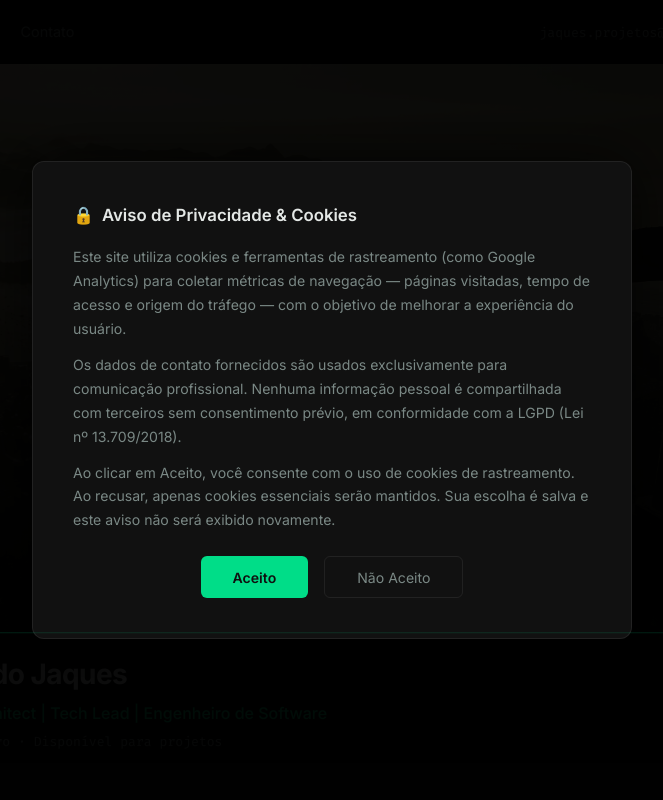
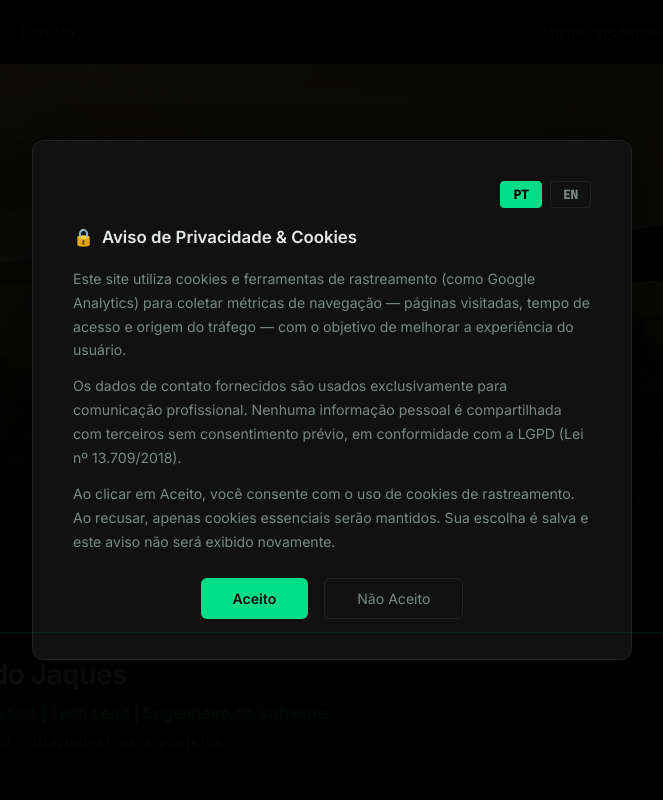
Before and after one commit to LeonardoJaques/jaquesprojetos, a plain HTML site: page index.html in a window 1280 px wide. Shown: the top 800 px of the page, without its empty margins (308-971 px from the left). Drawn offline with Linux system fonts and the light colour scheme.

Commit message:
feat: adiciona seletor de idioma no modal de privacidade e melhora tecnologias
- Adiciona botões PT/EN no modal de privacidade para troca de idioma
- Download do CV dinâmico conforme idioma (curriculo PT / resume EN)
- Reposiciona IA & LLMs para maior destaque, adiciona Copilot e Antigravity
- Adiciona Clean Code em Arquitetura & Metodologias
- Sincroniza botões de idioma do header e modal

```diff
--- a/css/styles.css
+++ b/css/styles.css
@@ -1092,6 +1092,37 @@ html.light .btn-whatsapp:hover {
     to { opacity: 1; transform: translateY(0); }
 }
 
+.privacy-lang-toggle {
+    display: flex;
+    gap: 0.5rem;
+    justify-content: flex-end;
+    margin-bottom: 1rem;
+}
+
+.privacy-lang-btn {
+    background: transparent;
+    border: 1px solid var(--card-border);
+    color: var(--text-muted);
+    padding: 0.25rem 0.75rem;
+    border-radius: 4px;
+    cursor: pointer;
+    font-size: 0.8rem;
+    font-weight: 600;
+    font-family: 'Fira Code', monospace;
+    transition: all 0.2s ease;
+}
+
+.privacy-lang-btn:hover {
+    border-color: var(--primary);
+    color: var(--primary);
+}
+
+.privacy-lang-btn.active {
+    background: var(--primary);
+    border-color: var(--primary);
+    color: #000;
+}
+
 .privacy-popup h3 {
     font-size: 1.05rem;
     font-weight: 600;
--- a/index.html
+++ b/index.html
@@ -32,6 +32,10 @@
     <!-- Privacy Modal -->
     <div class="privacy-overlay" id="privacyOverlay">
         <div class="privacy-popup">
+            <div class="privacy-lang-toggle">
+                <button class="privacy-lang-btn active" data-privacy-lang="pt">PT</button>
+                <button class="privacy-lang-btn" data-privacy-lang="en">EN</button>
+            </div>
             <h3>🔒 <span data-i18n="privacy-title">Aviso de Privacidade & Cookies</span></h3>
             <p data-i18n="privacy-text1">Este site utiliza <strong>cookies e ferramentas de rastreamento</strong> (como Google Analytics) para coletar métricas de navegação — páginas visitadas, tempo de acesso e origem do tráfego — com o objetivo de melhorar a experiência do usuário.</p>
             <p data-i18n="privacy-text2">Os dados de contato fornecidos são usados exclusivamente para comunicação profissional. Nenhuma informação pessoal é compartilhada com terceiros sem consentimento prévio, em conformidade com a <strong>LGPD (Lei nº 13.709/2018)</strong>.</p>
@@ -334,10 +338,7 @@
                         </div>
                     </div>
                     <p class="about-desc" data-i18n="about-desc">Arquiteto de Soluções e Tech Lead com sólida experiência em desenho de arquitetura de software, modernização de sistemas legados e liderança técnica. Atualmente focado em soluções de alta performance utilizando Java, Cloud Computing e Big Data (Databricks). Background diversificado em desenvolvimento Full Stack (Java/Kotlin, React, Node.js) e mobile. Entusiasta de tecnologias open-source, boas práticas de engenharia de software e metodologias ágeis.</p>
-                    <div class="btn-download-group">
-                        <a href="Leonardo_Jaques_Curriculo.pdf" class="btn-download" download>📄 <span data-i18n="download-cv-pt">$ download --curriculo</span></a>
-                        <a href="Leonardo_Jaques_Resume.pdf" class="btn-download" download>📄 <span data-i18n="download-cv-en">$ download --resume</span></a>
-                    </div>
+                    <a href="Leonardo_Jaques_Curriculo.pdf" class="btn-download" id="btn-cv-download" download>📄 <span data-i18n="download-cv">$ download --curriculo</span></a>
                 </div>
                 <div class="about-right">
                     <p class="section-label" data-i18n="tech-label">TECNOLOGIAS</p>
@@ -359,6 +360,14 @@
                             </ul>
                         </div>
                         <div class="tech-group">
+                            <span class="tech-group-label">IA &amp; LLMs</span>
+                            <ul class="tech-list">
+                                <li>Claude · Gemini · Codex</li>
+                                <li>Claude Code · Cursor · Copilot</li>
+                                <li>Antigravity · Prompt Engineering</li>
+                            </ul>
+                        </div>
+                        <div class="tech-group">
                             <span class="tech-group-label">Cloud &amp; DevOps</span>
                             <ul class="tech-list">
                                 <li>AWS · Azure (Portal, DevOps)</li>
@@ -377,17 +386,9 @@
                         <div class="tech-group">
                             <span class="tech-group-label" data-i18n="tech-arch">Arquitetura &amp; Metodologias</span>
                             <ul class="tech-list">
-                                <li>Microserviços · Clean · Hexagonal · Onion</li>
-                                <li>SOLID · CQRS · C4 Model · Design Patterns</li>
+                                <li>Microserviços · Hexagonal · Onion</li>
+                                <li>SOLID · CQRS · C4 Model · Design Patterns · Clean Code</li>
                                 <li>Kafka/RabbitMQ · Scrum/Agile</li>
-                            </ul>
-                        </div>
-                        <div class="tech-group">
-                            <span class="tech-group-label">IA &amp; LLMs</span>
-                            <ul class="tech-list">
-                                <li>Claude · Gemini · Codex</li>
-                                <li>Claude Code · Cursor</li>
-                                <li>Prompt Engineering</li>
                             </ul>
                         </div>
                     </div>
--- a/js/main.js
+++ b/js/main.js
@@ -47,8 +47,7 @@ const translations = {
         "visit-blog": "▶ Visitar Blog",
         "about-title": "Sobre Leonardo Jaques",
         "about-desc": "Arquiteto de Soluções e Tech Lead com sólida experiência em desenho de arquitetura de software, modernização de sistemas legados e liderança técnica. Atualmente focado em soluções de alta performance utilizando Java, Cloud Computing e Big Data (Databricks). Background diversificado em desenvolvimento Full Stack (Java/Kotlin, React, Node.js) e mobile. Entusiasta de tecnologias open-source, boas práticas de engenharia de software e metodologias ágeis.",
-        "download-cv-pt": "$ download --curriculo",
-        "download-cv-en": "$ download --resume",
+        "download-cv": "$ download --curriculo",
         "tech-lang": "Linguagens",
         "tech-tools": "Ferramentas & Dados",
         "tech-arch": "Arquitetura & Metodologias",
@@ -106,8 +105,7 @@ const translations = {
         "visit-blog": "▶ Visit Blog",
         "about-title": "About Leonardo Jaques",
         "about-desc": "Solution Architect and Tech Lead with solid experience in software architecture design, legacy system modernization, and technical leadership. Currently focused on high-performance solutions using Java, Cloud Computing, and Big Data (Databricks). Diverse background in Full Stack development (Java/Kotlin, React, Node.js) and mobile. Enthusiast of open-source technologies, software engineering best practices, and agile methodologies.",
-        "download-cv-pt": "$ download --curriculo",
-        "download-cv-en": "$ download --resume",
+        "download-cv": "$ download --resume",
         "tech-lang": "Languages",
         "tech-tools": "Tools & Data",
         "tech-arch": "Architecture & Methodologies",
@@ -135,9 +133,12 @@ const translations = {
  */
 const switchLanguage = (lang) => {
     document.querySelectorAll('.lang-option').forEach(opt => opt.classList.remove('active'));
+    document.querySelectorAll('[data-privacy-lang]').forEach(opt => opt.classList.remove('active'));
 
     const selectedBtn = document.querySelector(`[data-lang="${lang}"]`);
     if (selectedBtn) selectedBtn.classList.add('active');
+    const privacyBtn = document.querySelector(`[data-privacy-lang="${lang}"]`);
+    if (privacyBtn) privacyBtn.classList.add('active');
 
     document.querySelectorAll('[data-i18n]').forEach(element => {
         const key = element.getAttribute('data-i18n');
@@ -148,6 +149,12 @@ const switchLanguage = (lang) => {
 
     document.documentElement.lang = lang === 'pt' ? 'pt-BR' : 'en';
     localStorage.setItem('preferredLanguage', lang);
+
+    // Update CV download link based on language
+    const cvBtn = document.getElementById('btn-cv-download');
+    if (cvBtn) {
+        cvBtn.href = lang === 'pt' ? 'Leonardo_Jaques_Curriculo.pdf' : 'Leonardo_Jaques_Resume.pdf';
+    }
 };
 
 /**
@@ -204,6 +211,17 @@ document.addEventListener('DOMContentLoaded', () => {
     // --- Privacy ---
     document.getElementById('btn-accept')?.addEventListener('click', acceptPrivacy);
     document.getElementById('btn-decline')?.addEventListener('click', declinePrivacy);
+
+    // Privacy modal language toggle
+    document.querySelectorAll('[data-privacy-lang]').forEach(btn => {
+        btn.addEventListener('click', () => {
+            const lang = btn.dataset.privacyLang;
+            document.querySelectorAll('[data-privacy-lang]').forEach(b => b.classList.remove('active'));
+            btn.classList.add('active');
+            switchLanguage(lang);
+        });
+    });
+
     if (!getCookie('privacyAccepted')) {
         document.getElementById('privacyOverlay')?.classList.add('show');
     }
```
